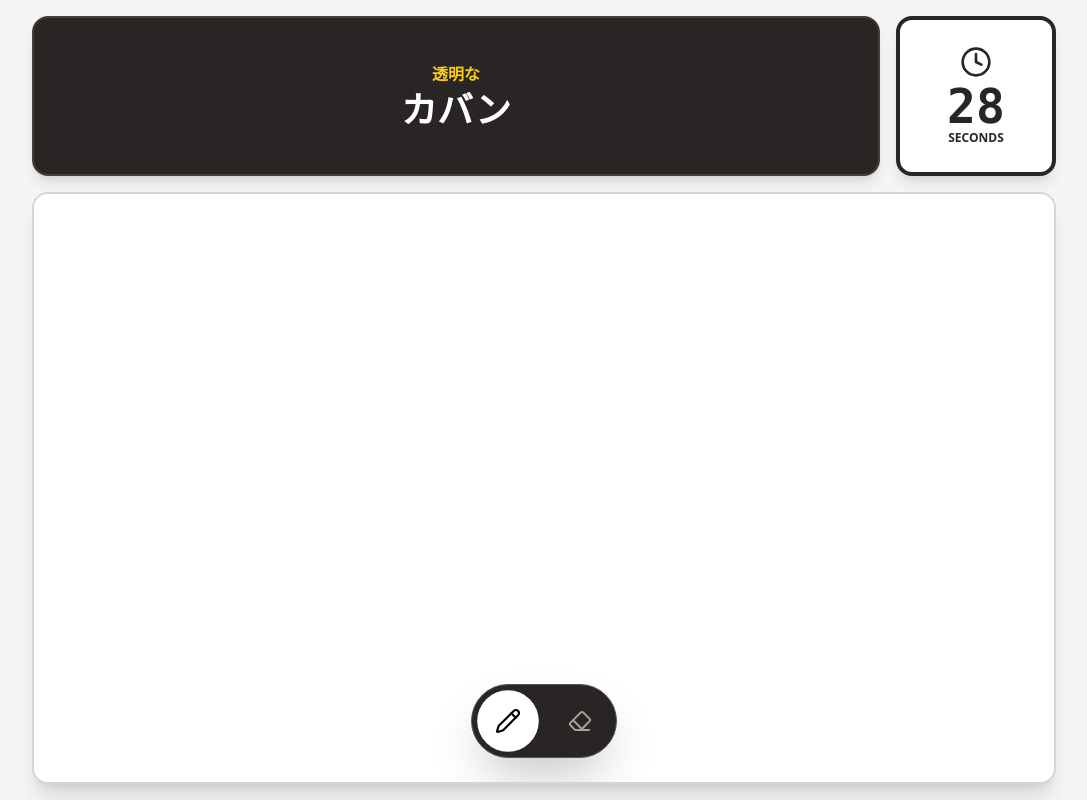
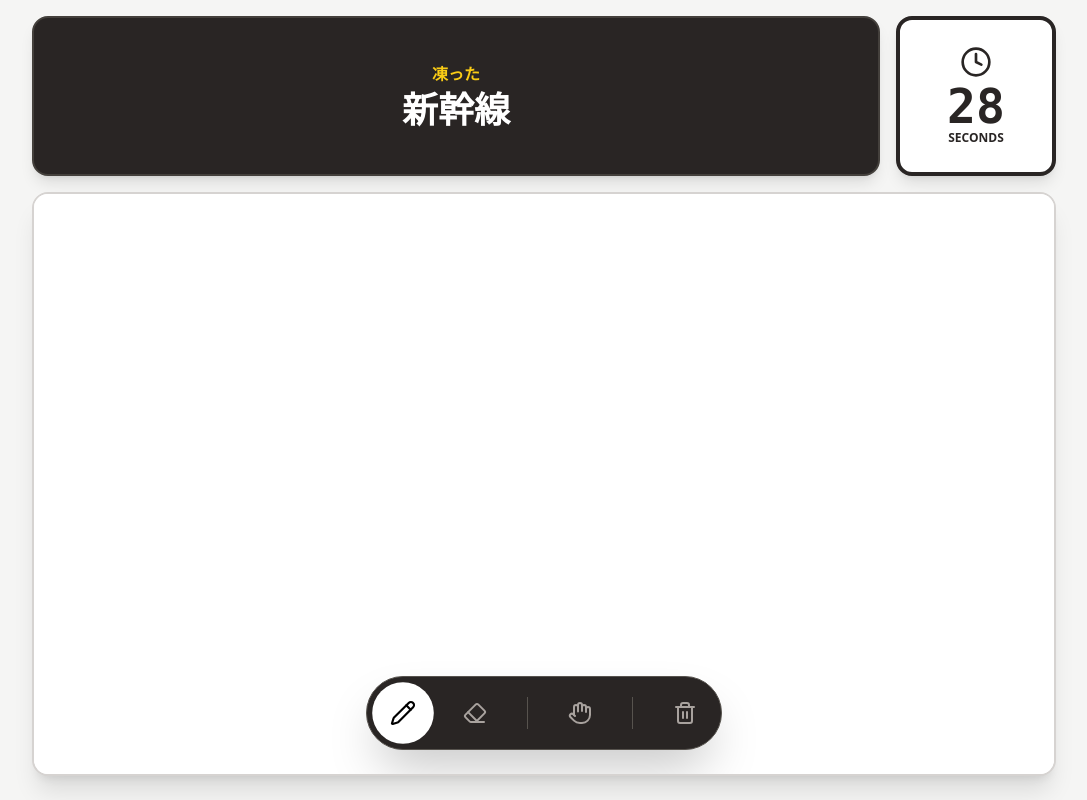
Before and after one commit to hirokazuOda/ponchi, a React (Vite) app: page / in a window 1280 px wide. Both pictures are taken after a click on the button "修行を開始する". Shown: the whole page, without its empty margins (96-1183 px from the left). Built offline with nearby package versions, Linux system fonts and the light colour scheme.

Commit message:
add words

```diff
--- a/src/PonchieDojo.tsx
+++ b/src/PonchieDojo.tsx
@@ -1,5 +1,5 @@
 import React, { useState, useRef, useEffect, useCallback } from 'react';
-import { Play, RotateCcw, Download, Pencil, Eraser, Clock, Lightbulb } from 'lucide-react';
+import { Play, RotateCcw, Download, Pencil, Eraser, Clock, Lightbulb, Hand, Trash2 } from 'lucide-react';
 
 // --- データ定義: アイデア発想・ポンチ絵用の単語パーツ ---
 
@@ -7,34 +7,89 @@ interface WordPart {
   text: string;
 }
 
-// 主語（誰が、何が）- ビジネスや日常、少しシュールなものまで
+// 主語（誰が、何が）: 約60種
 const SUBJECTS: WordPart[] = [
-  { text: '部長' }, { text: '新入社員' }, { text: 'AIロボット' }, { text: '猫' },
-  { text: '怪獣' }, { text: 'スーパーマン' }, { text: '泥棒' }, { text: '宇宙人' },
-  { text: '脳みそ' }, { text: 'スマートフォン' }, { text: 'ロケット' }, { text: '亀' }
+  // 職業・役割
+  { text: '部長' }, { text: '新入社員' }, { text: '社長' }, { text: '医者' }, { text: '看護師' },
+  { text: '警察官' }, { text: '消防士' }, { text: '大工' }, { text: 'シェフ' }, { text: 'アイドル' },
+  { text: 'ユーチューバー' }, { text: 'プロゲーマー' }, { text: '力士' }, { text: '忍者' }, { text: 'サムライ' },
+  { text: '探偵' }, { text: '魔法使い' }, { text: '王様' }, { text: '泥棒' }, { text: '宇宙飛行士' },
+  { text: 'サンタクロース' }, { text: 'ピエロ' }, { text: '海賊' }, { text: 'スパイ' },
+  // 生き物
+  { text: '猫' }, { text: '犬' }, { text: 'ハムスター' }, { text: 'パンダ' }, { text: 'ゴリラ' },
+  { text: 'ライオン' }, { text: 'キリン' }, { text: 'ペンギン' }, { text: 'カラス' }, { text: 'フクロウ' },
+  { text: 'カエル' }, { text: '亀' }, { text: '金魚' }, { text: 'サメ' }, { text: 'タコ' },
+  { text: '恐竜' }, { text: 'ドラゴン' }, { text: 'ユニコーン' }, { text: '怪獣' }, { text: '宇宙人' },
+  { text: '幽霊' }, { text: 'ゾンビ' }, { text: 'AIロボット' }, { text: 'アンドロイド' },
+  // その他・概念
+  { text: '脳みそ' }, { text: 'ガイコツ' }, { text: 'マッチョな人' }, { text: 'おじいさん' }, { text: 'おばあさん' },
+  { text: '赤ちゃん' }, { text: '双子' }, { text: '銅像' }, { text: 'マネキン' }, { text: '雪だるま' },
+  { text: '埴輪' }, { text: 'ムキムキの猫' }
 ];
 
-// 動作・状態（どうしている）- 動きや状況を描く練習
+// 動作・状態（どうしている）: 約60種
 const ACTIONS: WordPart[] = [
-  { text: '謝罪している' }, { text: 'ひらめいた' }, { text: '爆走している' },
-  { text: 'プレゼンしている' }, { text: '壁にぶつかっている' }, { text: '空を飛んでいる' },
-  { text: '爆発した' }, { text: '握手している' }, { text: '迷子になっている' },
-  { text: '積み上げている' }, { text: '溶けている' }, { text: '戦っている' }
+  // ポジティブ・アクティブ
+  { text: '大笑いしている' }, { text: 'ガッツポーズしている' }, { text: '踊っている' }, { text: '歌っている' },
+  { text: '走っている' }, { text: '飛んでいる' }, { text: '泳いでいる' }, { text: '登っている' },
+  { text: '筋トレしている' }, { text: '戦っている' }, { text: '魔法をかけている' }, { text: '指揮している' },
+  { text: '演説している' }, { text: 'プレゼンしている' }, { text: 'ひらめいた' }, { text: '発見した' },
+  // ネガティブ・パッシブ
+  { text: '泣いている' }, { text: '謝罪している' }, { text: '土下座している' }, { text: '逃げている' },
+  { text: '隠れている' }, { text: '怯えている' }, { text: '怒っている' }, { text: '叫んでいる' },
+  { text: '迷子になっている' }, { text: '転んでいる' }, { text: '溺れている' }, { text: '寝ている' },
+  { text: '気絶している' }, { text: '瞑想している' }, { text: 'サボっている' }, { text: '考えている' },
+  // 日常・その他
+  { text: '食事している' }, { text: '料理している' }, { text: '掃除している' }, { text: '電話している' },
+  { text: 'スマホを見ている' }, { text: '読書している' }, { text: 'ゲームしている' }, { text: '釣りをしている' },
+  { text: '運転している' }, { text: '買い物をしている' }, { text: '写真を撮っている' }, { text: '絵を描いている' },
+  // シュール・非現実
+  { text: '爆発した' }, { text: '溶けている' }, { text: '燃えている' }, { text: '凍っている' },
+  { text: '分裂している' }, { text: '巨大化している' }, { text: '浮いている' }, { text: '壁にぶつかっている' },
+  { text: 'ビームを出している' }, { text: '積み上げている' }, { text: '穴を掘っている' }, { text: '雨宿りしている' }
 ];
 
-// 場所・修飾（どこで、どんな）- 状況を複雑にするスパイス
+// 場所・修飾（どこで、どんな）: 約60種
 const CONTEXTS: WordPart[] = [
-  { text: '崖っぷちで' }, { text: '宇宙空間で' }, { text: '満員電車で' },
-  { text: '会議室で' }, { text: '無人島で' }, { text: '夢の中で' },
-  { text: '巨大な' }, { text: '透明な' }, { text: '燃えている' },
-  { text: '猛スピードの' }, { text: '壊れた' }, { text: '未来の' }
+  // 場所
+  { text: '無人島で' }, { text: '宇宙空間で' }, { text: '月面で' }, { text: '砂漠で' }, { text: 'ジャングルで' },
+  { text: '海底で' }, { text: '雲の上で' }, { text: '洞窟の中で' }, { text: '北極で' }, { text: '火口で' },
+  { text: '崖っぷちで' }, { text: '屋上で' }, { text: '満員電車で' }, { text: 'エレベーターで' }, { text: 'トイレで' },
+  { text: 'お風呂で' }, { text: 'ベッドの中で' }, { text: '教室で' }, { text: '会議室で' }, { text: 'コンビニで' },
+  { text: '遊園地で' }, { text: 'お化け屋敷で' }, { text: '牢屋の中で' }, { text: '夢の中で' }, { text: 'テレビの中で' },
+  // 状態・性質
+  { text: '巨大な' }, { text: '極小の' }, { text: '透明な' }, { text: '黄金の' }, { text: '虹色の' },
+  { text: 'ボロボロの' }, { text: 'ピカピカの' }, { text: '燃えている' }, { text: '凍った' }, { text: '濡れた' },
+  { text: '粘土でできた' }, { text: 'メカニカルな' }, { text: '毒々しい' }, { text: 'ふわふわの' }, { text: 'トゲトゲの' },
+  { text: '美味しそうな' }, { text: '臭そうな' }, { text: '重すぎる' }, { text: '軽すぎる' }, { text: '高速の' },
+  // 状況
+  { text: '嵐の中で' }, { text: '暗闇の中で' }, { text: 'スポットライトを浴びて' }, { text: '逆さまの' },
+  { text: '大量の' }, { text: 'たった一つの' }, { text: '100年後の' }, { text: '江戸時代の' },
+  { text: 'サイバーパンクな' }, { text: 'レトロな' }, { text: 'ドット絵風の' }
 ];
 
-// 具体物（モノを描く練習用）
+// 具体物（モノを描く練習用）: 約60種
 const OBJECTS: WordPart[] = [
-  { text: '電球' }, { text: 'ハンバーガー' }, { text: '目覚まし時計' }, { text: '万年筆' },
-  { text: '宝箱' }, { text: 'パソコン' }, { text: '書類の山' }, { text: 'コーヒーカップ' },
-  { text: 'メガネ' }, { text: 'カバン' }, { text: '自転車' }, { text: '消火器' }
+  // 日用品・文房具
+  { text: 'スマートフォン' }, { text: 'パソコン' }, { text: 'マウス' }, { text: '鉛筆' }, { text: '万年筆' },
+  { text: '消しゴム' }, { text: 'ハサミ' }, { text: 'ホッチキス' }, { text: 'ノート' }, { text: '手帳' },
+  { text: 'カバン' }, { text: '財布' }, { text: '鍵' }, { text: 'メガネ' }, { text: '腕時計' },
+  { text: '目覚まし時計' }, { text: '電卓' }, { text: '印鑑' }, { text: 'クリップ' }, { text: 'ティッシュ' },
+  // 家具・家電
+  { text: '椅子' }, { text: 'ソファ' }, { text: 'ベッド' }, { text: 'テレビ' }, { text: '冷蔵庫' },
+  { text: '洗濯機' }, { text: '電子レンジ' }, { text: '扇風機' }, { text: '掃除機' }, { text: '電球' },
+  { text: 'トイレットペーパー' }, { text: '歯ブラシ' }, { text: 'ドライヤー' },
+  // 食べ物
+  { text: 'ハンバーガー' }, { text: 'おにぎり' }, { text: 'ラーメン' }, { text: '寿司' }, { text: 'ピザ' },
+  { text: 'ケーキ' }, { text: 'ドーナツ' }, { text: 'アイスクリーム' }, { text: 'バナナ' }, { text: 'リンゴ' },
+  { text: '目玉焼き' }, { text: 'コーヒーカップ' }, { text: 'ビールジョッキ' },
+  // 乗り物・機械
+  { text: '自転車' }, { text: '自動車' }, { text: 'パトカー' }, { text: '救急車' }, { text: '消防車' },
+  { text: 'トラック' }, { text: 'バス' }, { text: '電車' }, { text: '新幹線' }, { text: '飛行機' },
+  { text: 'ヘリコプター' }, { text: 'ロケット' }, { text: 'UFO' }, { text: '潜水艦' }, { text: '船' },
+  // その他
+  { text: '宝箱' }, { text: '爆弾' }, { text: 'プレゼント箱' }, { text: 'サッカーボール' }, { text: 'バット' },
+  { text: 'トロフィー' }, { text: '王冠' }, { text: 'ダイヤモンド' }, { text: 'うんち' }, { text: '土偶' }
 ];
 
 interface Theme {
@@ -51,6 +106,9 @@ export default function PonchieDojo() {
   const [timeLeft, setTimeLeft] = useState(TIME_LIMIT);
   const [tool, setTool] = useState<'pen' | 'eraser'>('pen');
   const [history, setHistory] = useState<string[]>([]);
+
+  // パームリジェクション（ペン専用モード）の状態
+  const [penMode, setPenMode] = useState(false);
 
   const canvasRef = useRef<HTMLCanvasElement>(null);
   const isDrawingRef = useRef(false);
@@ -97,14 +155,12 @@ export default function PonchieDojo() {
 
   // テーマ生成ロジック
   const generateTheme = useCallback((): Theme => {
-    const mode = Math.random() > 0.4 ? 'situation' : 'object'; // 6割はシチュエーション
+    const mode = Math.random() > 0.4 ? 'situation' : 'object';
     let mainText = '';
     let subText = '';
 
-    // 重複回避ループ
-    for (let i = 0; i < 5; i++) {
+    for (let i = 0; i < 10; i++) { // 試行回数を増やして重複をより確実に防ぐ
       if (mode === 'situation') {
-        // 例: 「崖っぷちで」「謝罪している」「部長」
         const ctx = getRandom(CONTEXTS);
         const act = getRandom(ACTIONS);
         const sub = getRandom(SUBJECTS);
@@ -112,7 +168,6 @@ export default function PonchieDojo() {
         mainText = `${sub.text}が${act.text}`;
         subText = `${ctx.text}`;
       } else {
-        // 例: 「巨大な」「目覚まし時計」
         const ctx = getRandom(CONTEXTS);
         const obj = getRandom(OBJECTS);
 
@@ -122,10 +177,9 @@ export default function PonchieDojo() {
 
       const fullText = subText + mainText;
       if (!history.includes(fullText)) {
-        // 履歴更新
         setHistory(prev => {
           const newHistory = [fullText, ...prev];
-          if (newHistory.length > 20) newHistory.pop();
+          if (newHistory.length > 30) newHistory.pop(); // 履歴保持数も増加
           return newHistory;
         });
         break;
@@ -139,7 +193,6 @@ export default function PonchieDojo() {
   const startGame = () => {
     setGameState('generating');
 
-    // 少しだけ「選んでいる感」を出す演出
     setTimeout(() => {
       const nextTheme = generateTheme();
       setCurrentTheme(nextTheme);
@@ -149,15 +202,13 @@ export default function PonchieDojo() {
     }, 800);
   };
 
-  // キャンバスのリセット
+  // キャンバスのリセット（全消去）
   const resetCanvas = () => {
     const canvas = canvasRef.current;
     if (canvas) {
-      const parent = canvas.parentElement;
-      if (parent) {
-        canvas.width = parent.clientWidth;
-        canvas.height = parent.clientHeight;
-      }
+      // 描画モード中のリセット（全消去ボタン）の場合はサイズ変更は不要
+      // 初期化時のみ親要素に合わせるロジックが必要だが、
+      // ここではシンプルに現在のcanvasサイズを使ってクリアする
       const ctx = canvas.getContext('2d');
       if (ctx) {
         ctx.fillStyle = '#ffffff';
@@ -165,6 +216,16 @@ export default function PonchieDojo() {
         ctx.lineCap = 'round';
         ctx.lineJoin = 'round';
       }
+    }
+  };
+
+  // 初期化時のサイズ設定用
+  const initCanvasSize = () => {
+    const canvas = canvasRef.current;
+    if (canvas && canvas.parentElement) {
+      canvas.width = canvas.parentElement.clientWidth;
+      canvas.height = canvas.parentElement.clientHeight;
+      resetCanvas();
     }
   };
 
@@ -192,22 +253,37 @@ export default function PonchieDojo() {
       }
     };
     window.addEventListener('resize', handleResize);
+
+    // 描画モードに入った直後にサイズを合わせる
+    if (gameState === 'drawing') {
+      initCanvasSize();
+    }
+
     return () => window.removeEventListener('resize', handleResize);
   }, [gameState]);
 
   // --- 描画ロジック ---
+
+  // 座標計算の強化（ズレ補正）
   const getCoordinates = (event: React.PointerEvent<HTMLCanvasElement>) => {
     if (!canvasRef.current) return { x: 0, y: 0 };
     const canvas = canvasRef.current;
     const rect = canvas.getBoundingClientRect();
+
+    // キャンバスの表示サイズと内部解像度の比率を計算
+    const scaleX = canvas.width / rect.width;
+    const scaleY = canvas.height / rect.height;
+
     return {
-      x: event.clientX - rect.left,
-      y: event.clientY - rect.top
+      x: (event.clientX - rect.left) * scaleX,
+      y: (event.clientY - rect.top) * scaleY
     };
   };
 
   const startDrawing = (e: React.PointerEvent<HTMLCanvasElement>) => {
     e.preventDefault();
+    if (penMode && e.pointerType !== 'pen') return;
+
     (e.target as Element).setPointerCapture(e.pointerId);
     isDrawingRef.current = true;
     const { x, y } = getCoordinates(e);
@@ -215,7 +291,7 @@ export default function PonchieDojo() {
     if (ctx) {
       ctx.beginPath();
       ctx.moveTo(x, y);
-      ctx.lineWidth = tool === 'pen' ? 3 : 20; // ペンを少し細くして付箋描画っぽく
+      ctx.lineWidth = tool === 'pen' ? 3 : 20;
       ctx.strokeStyle = tool === 'pen' ? '#1a1a1a' : '#ffffff';
       ctx.lineTo(x, y);
       ctx.stroke();
@@ -224,6 +300,8 @@ export default function PonchieDojo() {
 
   const draw = (e: React.PointerEvent<HTMLCanvasElement>) => {
     e.preventDefault();
+    if (penMode && e.pointerType !== 'pen') return;
+
     if (!isDrawingRef.current) return;
     const { x, y } = getCoordinates(e);
     const ctx = canvasRef.current?.getContext('2d');
@@ -235,6 +313,8 @@ export default function PonchieDojo() {
 
   const stopDrawing = (e: React.PointerEvent<HTMLCanvasElement>) => {
     e.preventDefault();
+    if (penMode && e.pointerType !== 'pen') return;
+
     isDrawingRef.current = false;
     const ctx = canvasRef.current?.getContext('2d');
     if (ctx) {
@@ -293,15 +373,13 @@ export default function PonchieDojo() {
   if (gameState === 'drawing') {
     return (
       <div className="min-h-screen bg-stone-100 flex flex-col p-4 overflow-hidden touch-none select-none">
-        {/* ヘッダーエリア：テキストお題と残り時間 */}
+        {/* ヘッダーエリア */}
         <div className="w-full max-w-5xl mx-auto flex justify-between items-stretch mb-4 gap-4 h-32 md:h-40">
-          {/* お題テキスト表示（画像の代わりに大きく） */}
           <div className="flex-1 bg-stone-800 rounded-2xl flex flex-col items-center justify-center p-4 text-center shadow-lg border-2 border-stone-700">
              <div className="text-yellow-400 font-bold text-sm md:text-base mb-1">{currentTheme.subText}</div>
              <div className="text-white font-black text-2xl md:text-4xl leading-tight">{currentTheme.mainText}</div>
           </div>
 
-          {/* タイマー */}
           <div className={`w-32 md:w-40 bg-white rounded-2xl flex flex-col items-center justify-center border-4 ${timeLeft <= 10 ? 'border-red-500 text-red-500 animate-pulse' : 'border-stone-800 text-stone-800'} shadow-lg`}>
              <Clock className="w-8 h-8 mb-1" />
              <span className="text-4xl md:text-5xl font-black font-mono">{timeLeft}</span>
@@ -321,7 +399,8 @@ export default function PonchieDojo() {
             style={{ touchAction: 'none' }}
           />
 
-          <div className="absolute bottom-6 left-1/2 transform -translate-x-1/2 bg-stone-800 rounded-full p-2 flex gap-4 shadow-2xl border border-stone-600">
+          <div className="absolute bottom-6 left-1/2 transform -translate-x-1/2 bg-stone-800 rounded-full p-2 flex gap-4 shadow-2xl border border-stone-600 items-center">
+            {/* ペン・消しゴム切替 */}
             <button
               onClick={() => setTool('pen')}
               className={`p-4 rounded-full transition-all ${tool === 'pen' ? 'bg-white text-black scale-110' : 'text-stone-400 hover:text-white'}`}
@@ -334,7 +413,44 @@ export default function PonchieDojo() {
             >
               <Eraser className="w-6 h-6" />
             </button>
+
+            {/* 仕切り線 */}
+            <div className="w-px h-8 bg-stone-600 mx-2"></div>
+
+            {/* パームリジェクション（ペン専用モード）切替 */}
+            <button
+              onClick={() => setPenMode(!penMode)}
+              className={`p-4 rounded-full transition-all relative ${penMode ? 'bg-blue-500 text-white scale-110' : 'text-stone-400 hover:text-white'}`}
+              title={penMode ? "ペン専用モードON（指で描けません）" : "ペン専用モードOFF"}
+            >
+              <Hand className="w-6 h-6" />
+              {penMode && (
+                <span className="absolute -top-1 -right-1 flex h-4 w-4">
+                  <span className="animate-ping absolute inline-flex h-full w-full rounded-full bg-blue-400 opacity-75"></span>
+                  <span className="relative inline-flex rounded-full h-4 w-4 bg-blue-500 text-[10px] items-center justify-center font-bold">P</span>
+                </span>
+              )}
+            </button>
+
+            {/* 仕切り線 */}
+            <div className="w-px h-8 bg-stone-600 mx-2"></div>
+
+            {/* 全消去ボタン（少し離して配置） */}
+            <button
+              onClick={() => {
+                if (window.confirm('本当に全て消去しますか？')) {
+                  resetCanvas();
+                }
+              }}
+              className="p-4 rounded-full transition-all text-stone-400 hover:text-red-400 hover:bg-stone-700"
+              title="全消去"
+            >
+              <Trash2 className="w-6 h-6" />
+            </button>
           </div>
+        </div>
+        <div className="text-center mt-2 text-stone-400 text-xs">
+          {penMode ? "ペン専用モードON: 指での描画は無効化されています" : ""}
         </div>
       </div>
     );
```
